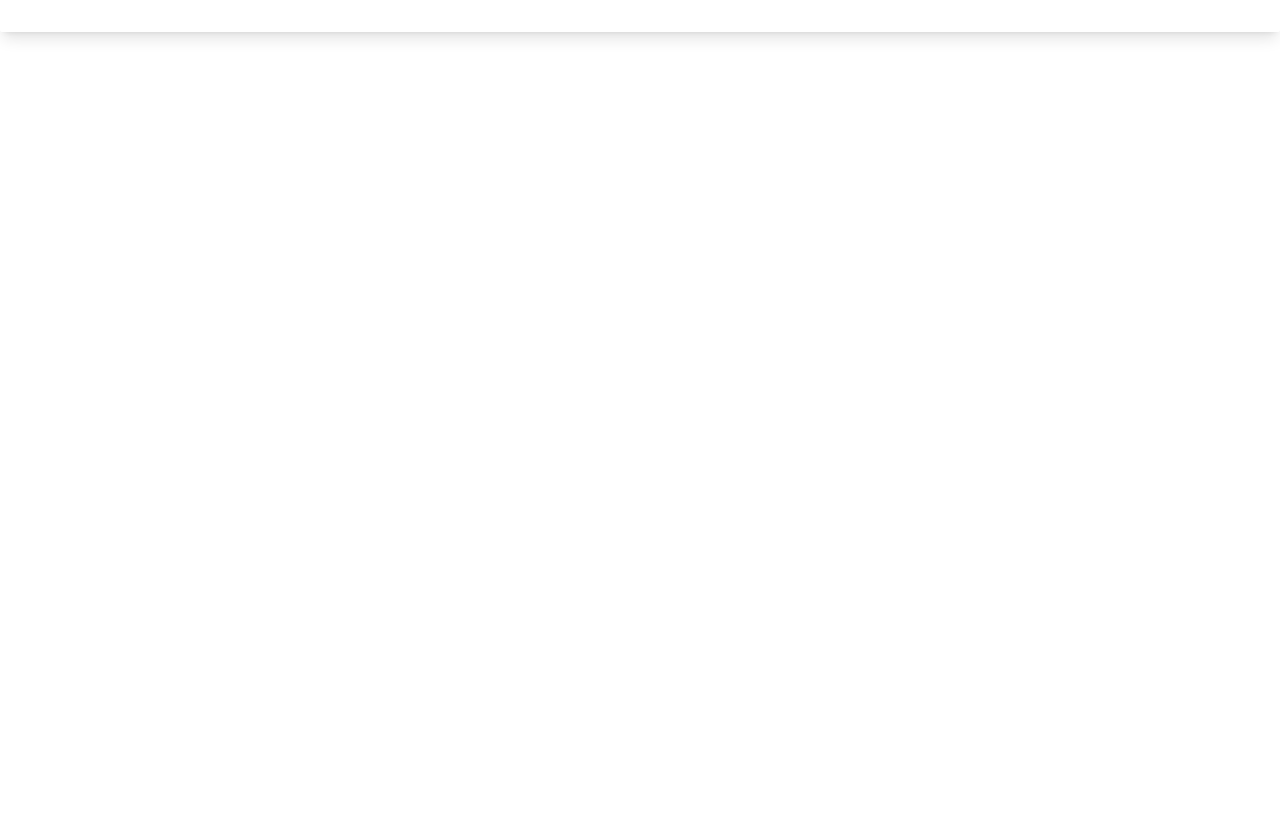
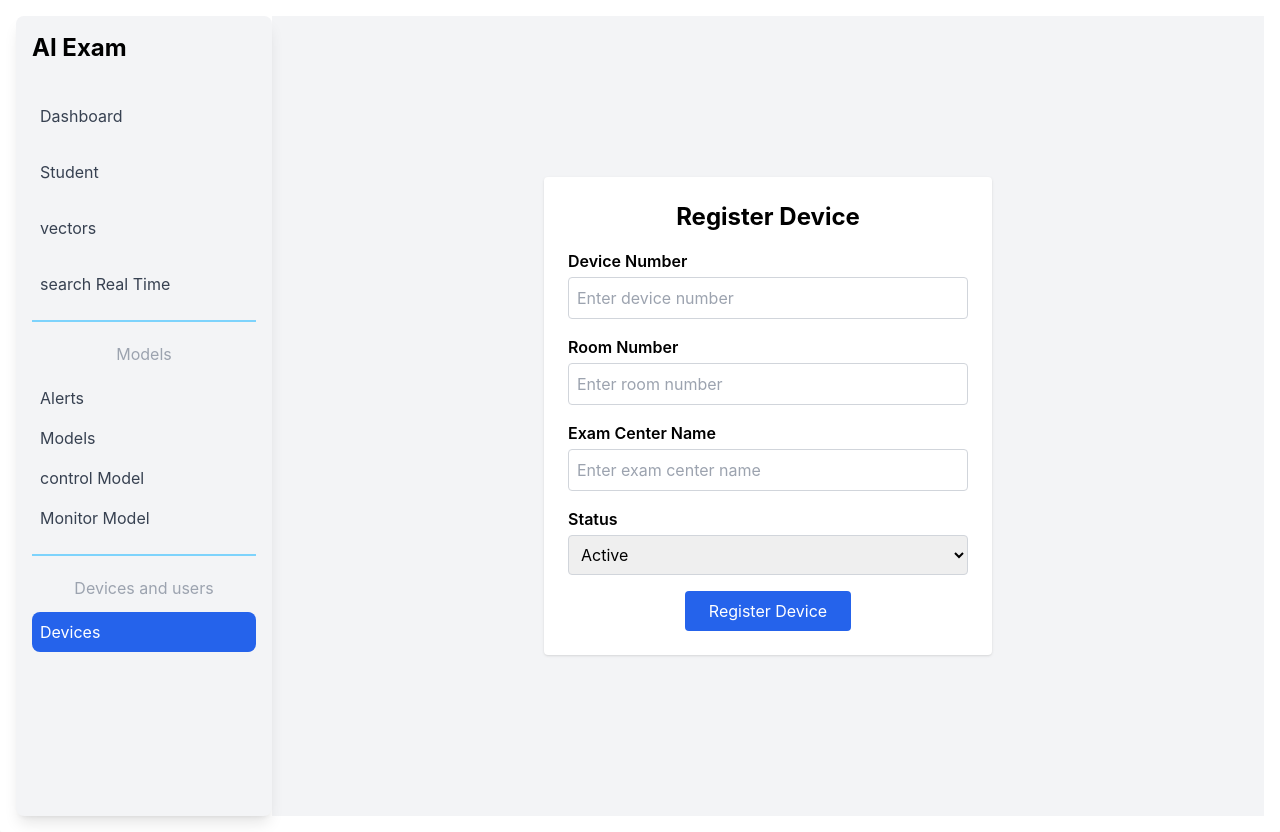
Before and after one commit to radanpro/identity, a React (Create React App) app in the folder frontend/: page /device/create in a window 1280 px wide. Before the commit this address had no page. Before the commit the page ends 800 px from the top, so only its background shows below. Built offline with nearby package versions, Linux system fonts and the light colour scheme.

Commit message:
add DevicePage component and update routing in Sidebar for device management

```diff
--- a/frontend/src/App.jsx
+++ b/frontend/src/App.jsx
@@ -15,6 +15,7 @@ import AlertList from "./Alert/AlertList";
 import ModelList from "./AIExapServer/Models/ModelsList";
 import ControlModel from "./Models/admin/ControlModel";
 import Monitoring from "./Models/Monitoring";
+import DevicePage from "./Devices/DevicePage";
 
 function App() {
   return (
@@ -44,6 +45,8 @@ function App() {
               <Route path="/models-list" element={<ModelList />} />
               <Route path="/control-model" element={<ControlModel />} />
               <Route path="/monitoring-model" element={<Monitoring />} />
+              {/* devices and users */}
+              <Route path="/device/create" element={<DevicePage />} />
             </Route>
           </Routes>
         </div>
--- /dev/null
+++ b/frontend/src/Devices/DevicePage.jsx
@@ -0,0 +1,195 @@
+import { useState, useEffect } from "react";
+import { useNavigate } from "react-router-dom";
+
+const DevicePage = () => {
+  const navigate = useNavigate();
+
+  // Form state
+  const [deviceNumber, setDeviceNumber] = useState("");
+  const [roomNumber, setRoomNumber] = useState("");
+  const [examCenterName, setExamCenterName] = useState("");
+  const [status, setStatus] = useState("active");
+  const [isRegistered, setIsRegistered] = useState(false);
+  const [error, setError] = useState("");
+  const [isSubmitting, setIsSubmitting] = useState(false);
+  const deviceToken = localStorage.getItem("device_token");
+
+  useEffect(() => {
+    if (deviceToken) {
+      fetchDeviceDetails();
+    }
+  }, [deviceToken]);
+
+  // Fetch device details if registered
+  const fetchDeviceDetails = async () => {
+    try {
+      const response = await fetch("/api/devices/info", {
+        method: "GET",
+        headers: {
+          Authorization: `Bearer ${deviceToken}`, // Send token to backend
+          "Content-Type": "application/json",
+        },
+      });
+
+      if (!response.ok) {
+        throw new Error("Failed to fetch device info.");
+      }
+
+      const data = await response.json();
+      setDeviceNumber(data.device_number);
+      setRoomNumber(data.room_number);
+      setExamCenterName(data.exam_center_name);
+      setStatus(data.status);
+      setIsRegistered(true);
+    } catch (err) {
+      console.error(err);
+      setError("Failed to load device details.");
+    }
+  };
+
+  // Handle form submission (register or update)
+  const handleSubmit = async (e) => {
+    e.preventDefault();
+    setIsSubmitting(true);
+    setError("");
+
+    try {
+      const payload = {
+        device_number: parseInt(deviceNumber, 10),
+        room_number: parseInt(roomNumber, 10),
+        exam_center_name: examCenterName,
+        status: status,
+      };
+      //   console.log(payload);
+
+      const url = isRegistered
+        ? "/api/devices/update"
+        : "/api/devices/register";
+      const method = isRegistered ? "PUT" : "POST";
+
+      const response = await fetch(url, {
+        method: method,
+        headers: {
+          "Content-Type": "application/json",
+          ...(deviceToken && { Authorization: `Bearer ${deviceToken}` }), // Attach token if updating
+        },
+        body: JSON.stringify(payload),
+      });
+      if (!response.ok) {
+        const errorData = await response.json();
+        throw new Error(errorData.message || "Request failed.");
+      }
+
+      const data = await response.json();
+      if (!isRegistered && data.device_token) {
+        localStorage.setItem("device_token", data.device_token);
+      }
+
+      setIsRegistered(true);
+      navigate("/dashboard");
+    } catch (err) {
+      console.error(err);
+      setError(err.message);
+    } finally {
+      setIsSubmitting(false);
+    }
+  };
+
+  // Logout the device
+  const handleLogout = () => {
+    localStorage.removeItem("device_token");
+    setDeviceNumber("");
+    setRoomNumber("");
+    setExamCenterName("");
+    setStatus("active");
+    setIsRegistered(false);
+  };
+
+  return (
+    <div className="min-h-screen bg-gray-100 flex flex-col items-center justify-center p-4">
+      <div className="max-w-md w-full bg-white p-6 rounded shadow">
+        <h1 className="text-2xl font-bold mb-4 text-center">
+          {isRegistered ? "Update Device" : "Register Device"}
+        </h1>
+        {error && (
+          <div className="bg-red-100 text-red-700 p-2 mb-4 rounded">
+            {error}
+          </div>
+        )}
+
+        <form onSubmit={handleSubmit} className="space-y-4">
+          <div>
+            <label className="block mb-1 font-semibold">Device Number</label>
+            <input
+              type="number"
+              value={deviceNumber}
+              onChange={(e) => setDeviceNumber(e.target.value)}
+              required
+              className="w-full border border-gray-300 rounded p-2"
+              placeholder="Enter device number"
+            />
+          </div>
+
+          <div>
+            <label className="block mb-1 font-semibold">Room Number</label>
+            <input
+              type="number"
+              value={roomNumber}
+              onChange={(e) => setRoomNumber(e.target.value)}
+              required
+              className="w-full border border-gray-300 rounded p-2"
+              placeholder="Enter room number"
+            />
+          </div>
+
+          <div>
+            <label className="block mb-1 font-semibold">Exam Center Name</label>
+            <input
+              type="text"
+              value={examCenterName}
+              onChange={(e) => setExamCenterName(e.target.value)}
+              required
+              className="w-full border border-gray-300 rounded p-2"
+              placeholder="Enter exam center name"
+            />
+          </div>
+
+          <div>
+            <label className="block mb-1 font-semibold">Status</label>
+            <select
+              value={status}
+              onChange={(e) => setStatus(e.target.value)}
+              className="w-full border border-gray-300 rounded p-2"
+            >
+              <option value="active">Active</option>
+              <option value="disabled">Disabled</option>
+              <option value="maintenance">Maintenance</option>
+            </select>
+          </div>
+
+          <div className="flex justify-center space-x-4">
+            <button
+              type="submit"
+              disabled={isSubmitting}
+              className="px-6 py-2 bg-blue-600 text-white rounded hover:bg-blue-700 transition"
+            >
+              {isRegistered ? "Update Device" : "Register Device"}
+            </button>
+
+            {isRegistered && (
+              <button
+                type="button"
+                onClick={handleLogout}
+                className="px-6 py-2 bg-red-600 text-white rounded hover:bg-red-700 transition"
+              >
+                Logout Device
+              </button>
+            )}
+          </div>
+        </form>
+      </div>
+    </div>
+  );
+};
+
+export default DevicePage;
--- a/frontend/src/components/Sidebar.jsx
+++ b/frontend/src/components/Sidebar.jsx
@@ -23,6 +23,7 @@ const Sidebar = ({ isOpen, onClose }) => {
   const isControlModelActive = location.pathname.startsWith("/control-model");
   const isMonitorModelActive =
     location.pathname.startsWith("/monitoring-model");
+  const isDeviceActive = location.pathname.startsWith("/device/create");
 
   return (
     <aside
@@ -110,6 +111,17 @@ const Sidebar = ({ isOpen, onClose }) => {
           Monitor Model
         </NavLink>
       </div>
+      <div className="border-t-2 border-sky-300 mt-4 pt-2">
+        <p className="text-gray-400 text-center p-3">Devices and users</p>
+        <NavLink
+          to="device/create"
+          className={`block p-2 rounded-lg ${
+            isDeviceActive ? "bg-blue-600 text-white" : "text-gray-700"
+          }`}
+        >
+          Devices
+        </NavLink>
+      </div>
     </aside>
   );
 };
```
